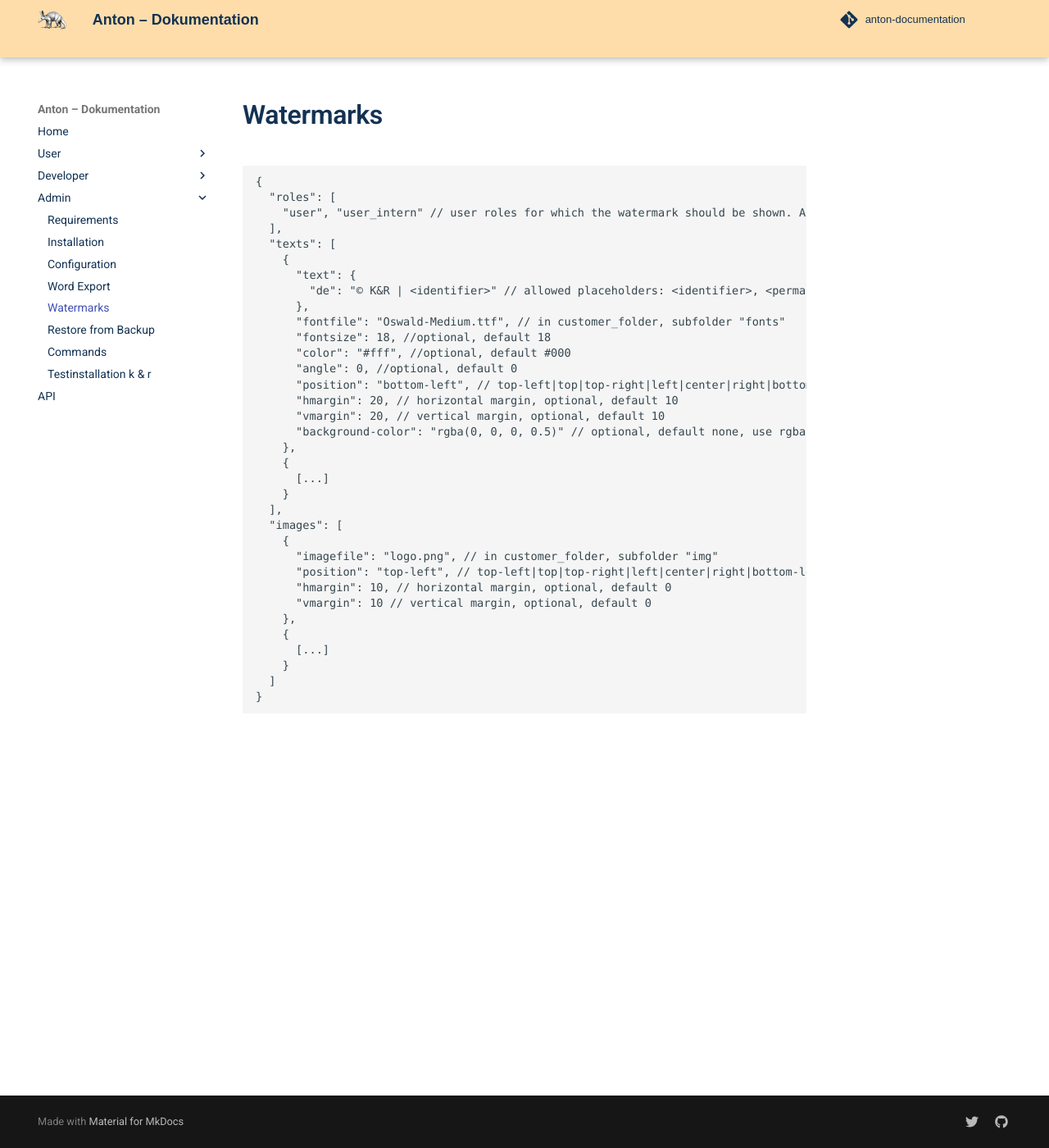
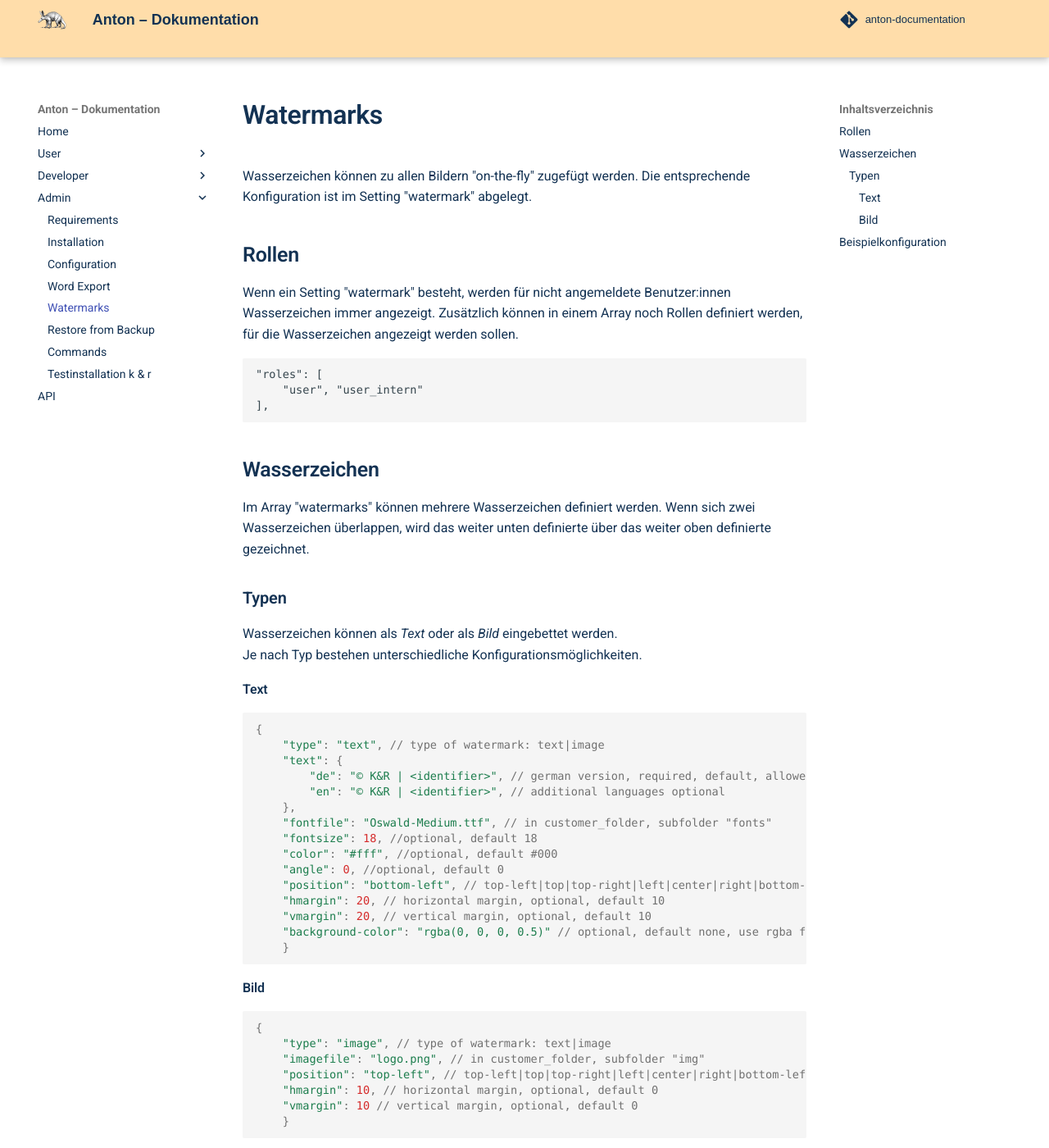
Before and after one commit to kraenzle-ritter/anton-documentation, an MkDocs documentation site: the page built from docs/admin/watermarks.md, in a window 1280 px wide and 1400 px high. Shown: the whole window at 82% size. Built offline with MkDocs 1.6.1 and Material for MkDocs 9.7.7, drawn with Linux system fonts in a browser that asks for light colours; some web fonts are replaced; comment, search, counter and statistics services are not loaded; some of the changed text lies outside the part shown.

Commit message:
watermarks documentation

`````diff
--- a/docs/admin/watermarks.md
+++ b/docs/admin/watermarks.md
@@ -1,36 +1,75 @@
-````
+Wasserzeichen können zu allen Bildern "on-the-fly" zugefügt werden. Die entsprechende Konfiguration ist im Setting "watermark" abgelegt.
+
+## Rollen
+Wenn ein Setting "watermark" besteht, werden für nicht angemeldete Benutzer:innen Wasserzeichen immer angezeigt. Zusätzlich können in einem Array noch Rollen definiert werden, für die Wasserzeichen angezeigt werden sollen.
+```
+"roles": [
+    "user", "user_intern"
+],
+```
+## Wasserzeichen
+Im Array "watermarks" können mehrere Wasserzeichen definiert werden. Wenn sich zwei Wasserzeichen überlappen, wird das weiter unten definierte über das weiter oben definierte gezeichnet.
+
+### Typen
+Wasserzeichen können als *Text* oder als *Bild* eingebettet werden.
+Je nach Typ bestehen unterschiedliche Konfigurationsmöglichkeiten.
+#### Text
+```
+{
+	"type": "text", // type of watermark: text|image
+	"text": {
+		"de": "© K&R | <identifier>", // german version, required, default, allowed placeholders: <identifier>, <permalink>
+		"en": "© K&R | <identifier>", // additional languages optional
+	},
+	"fontfile": "Oswald-Medium.ttf", // in customer_folder, subfolder "fonts"
+	"fontsize": 18, //optional, default 18
+	"color": "#fff", //optional, default #000
+	"angle": 0, //optional, default 0
+	"position": "bottom-left", // top-left|top|top-right|left|center|right|bottom-left|bottom|bottom-right, optional, default top-left
+	"hmargin": 20, // horizontal margin, optional, default 10
+	"vmargin": 20, // vertical margin, optional, default 10
+	"background-color": "rgba(0, 0, 0, 0.5)" // optional, default none, use rgba for opacity setting
+	}
+```
+#### Bild
+```
+{
+	"type": "image", // type of watermark: text|image
+	"imagefile": "logo.png", // in customer_folder, subfolder "img"
+	"position": "top-left", // top-left|top|top-right|left|center|right|bottom-left|bottom|bottom-right, optional, default top-left
+	"hmargin": 10, // horizontal margin, optional, default 0
+	"vmargin": 10 // vertical margin, optional, default 0
+	}
+```
+## Beispielkonfiguration
+```
 {
   "roles": [
-	"user", "user_intern" // user roles for which the watermark should be shown. Always shown for guests
+    "user",
+    "user_intern"
   ],
-  "texts": [
-	{
-	  "text": {
-		"de": "© K&R | <identifier>" // allowed placeholders: <identifier>, <permalink>
-	  },
-	  "fontfile": "Oswald-Medium.ttf", // in customer_folder, subfolder "fonts"
-	  "fontsize": 18, //optional, default 18
-	  "color": "#fff", //optional, default #000
-	  "angle": 0, //optional, default 0
-	  "position": "bottom-left", // top-left|top|top-right|left|center|right|bottom-left|bottom|bottom-right, optional, default top-left
-	  "hmargin": 20, // horizontal margin, optional, default 10
-	  "vmargin": 20, // vertical margin, optional, default 10
-	  "background-color": "rgba(0, 0, 0, 0.5)" // optional, default none, use rgba for opacity setting
-	},
-	{
-	  [...]
-	}
-  ],
-  "images": [
-	{
-	  "imagefile": "logo.png", // in customer_folder, subfolder "img"
-	  "position": "top-left", // top-left|top|top-right|left|center|right|bottom-left|bottom|bottom-right, optional, default top-left
-	  "hmargin": 10, // horizontal margin, optional, default 0
-	  "vmargin": 10 // vertical margin, optional, default 0
-	},
-	{
-	  [...]
-	}
+  "watermarks": [
+    {
+      "type": "text",
+      "text": {
+        "de": "© K&R | <identifier>"
+      },
+      "fontfile": "Oswald-Medium.ttf",
+      "fontsize": 18,
+      "color": "#fff",
+      "angle": 0,
+      "position": "bottom-left",
+      "hmargin": 10,
+      "vmargin": 10,
+      "background-color": "rgba(0, 0, 0, 0.5)"
+    },
+    {
+      "type": "image",
+      "imagefile": "logo.png",
+      "position": "top-left",
+      "hmargin": 10,
+      "vmargin": 10
+    }
   ]
 }
-````
+```
`````
